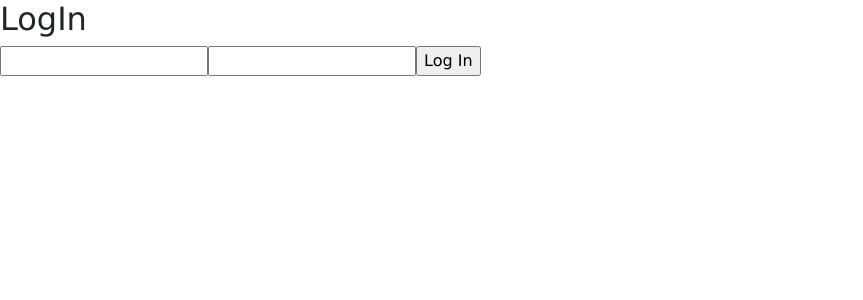
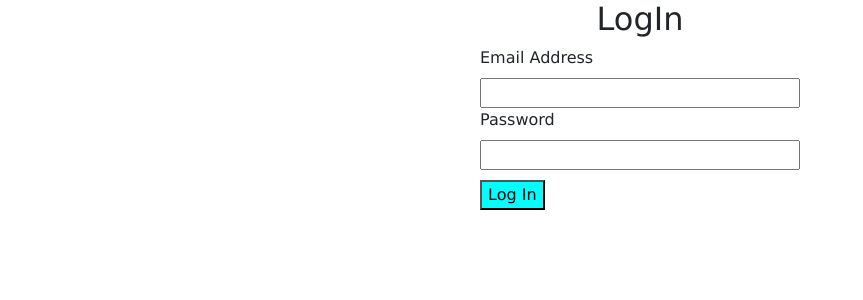
Before and after one commit to SchipDev/Freelance-App, a React (Create React App) app in the folder frontend/: page /log-in in a window 1280 px wide. Shown: the top 300 px of the page, without its empty margins (0-863 px from the left). Built offline with nearby package versions, Linux system fonts and the light colour scheme.

Commit message:
added basic login page

```diff
--- a/frontend/src/components/auth/LogIn.js
+++ b/frontend/src/components/auth/LogIn.js
@@ -1,29 +1,36 @@
 import React, { Component, Fragment } from 'react';
 import actions from '../../services/index'
+import '../../styles/LogIn.css'
 
 class LogIn extends Component {
 
     state = {
 
     }
-    handleChange = e => this.setState({[e.target.name]: e.target.value})
+    handleChange = e => this.setState({ [e.target.name]: e.target.value })
 
     handleSubmit = e => {
         e.preventDefault()
-         actions.logIn(this.state).then(user => {
-            this.props.setUser({...user.data})
+        actions.logIn(this.state).then(user => {
+            this.props.setUser({ ...user.data })
         }).catch(({ response }) => console.error(response.data));
     }
     render() {
         return (
-            <Fragment>
+            <div id='login_div'>
                 <h2>LogIn</h2>
                 <form onSubmit={this.handleSubmit}>
-                    <input name="email" type="email" onChange={this.handleChange} />
-                    <input name="password" type="password" onChange={this.handleChange} />
-                    <input type="submit" value="Log In"/>
+                    <label for='email'>Email Address</label>
+                    <br />
+                    <input id='email' name="email" type="email" onChange={this.handleChange} />
+                    <br />
+                    <label for='Password'>Password</label>
+                    <br />
+                    <input id='password' name="password" type="password" onChange={this.handleChange} />
+                    <br />
+                    <input type="submit" value="Log In" />
                 </form>
-            </Fragment>
+            </div>
         );
     }
 }
--- /dev/null
+++ b/frontend/src/styles/LogIn.css
@@ -0,0 +1,18 @@
+#login_div {
+    display: flex;
+    flex-direction: column;
+    justify-content: center;
+    align-items: center;
+}
+
+input[type='submit'] {
+    margin-top: 10px;
+    background: aqua;
+}
+
+input[type='email'] {
+    width: 25vw;
+}
+input[type='password'] {
+    width: 25vw;
+}
--- a/frontend/src/styles/SignUp.css
+++ b/frontend/src/styles/SignUp.css
@@ -11,9 +11,9 @@
 }
 
 .input_field {
-    width: 20vw;
+     width: 25vw;
     border-radius: 10px;
-    background-color: #ccc;
+    background-color: #ffffff;
 }
 
 #signup_button {
```
